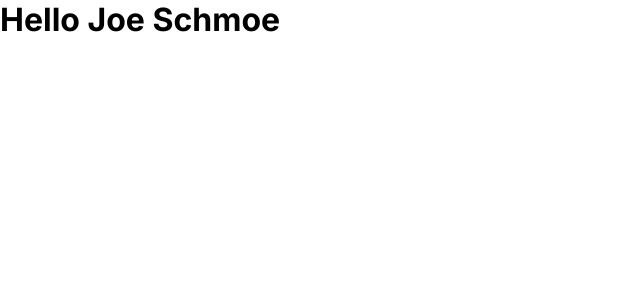
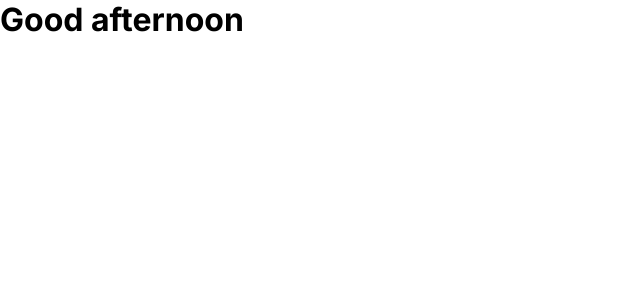
Before and after one commit to timmyd4/Data-Driven-React, a React (Vite) app: page / in a window 1280 px wide. Shown: the top 300 px of the page, without its empty margins (0-640 px from the left). Built offline with nearby package versions, Linux system fonts and the light colour scheme.

Commit message:
onto props

```diff
--- /dev/null
+++ b/Challenges/Ch4/Ch4b.jsx
@@ -0,0 +1,27 @@
+import ReactDOM from 'react-dom/client';
+
+export default function App() {
+  const hours = new Date().getHours()
+  let timeOfDay
+
+  if (hours < 12) {
+    timeOfDay = "morning"
+  } else if (hours >= 12 && hours < 17) {
+    timeOfDay = "afternoon"
+  } else if (hours < 21) {
+    timeOfDay = "evening"
+  } else {
+    timeOfDay = "night"
+  }
+
+  /**
+   * Challenge: change the hard-coded "night" to display the
+   * text we determined from the logic above.
+   */
+
+  return (
+    <h1>Good {timeOfDay}</h1>
+  )
+}
+
+ReactDOM.createRoot(document.getElementById('root')).render(<App />);
--- a/index.jsx
+++ b/index.jsx
@@ -3,4 +3,5 @@ import "./Challenges/Ch1/Ch1a.jsx";
 
 import "./Challenges/Ch2/Ch2a.jsx";
 
-import "./Challenges/Ch4/Ch4index.jsx";
+import "./Challenges/Ch4/Ch4a.jsx";
+import "./Challenges/Ch4/Ch4b.jsx";
```
Also changed, not shown: Challenges/Ch4/Ch4a.jsx (renamed from Challenges/Ch4/Ch4index.jsx).
